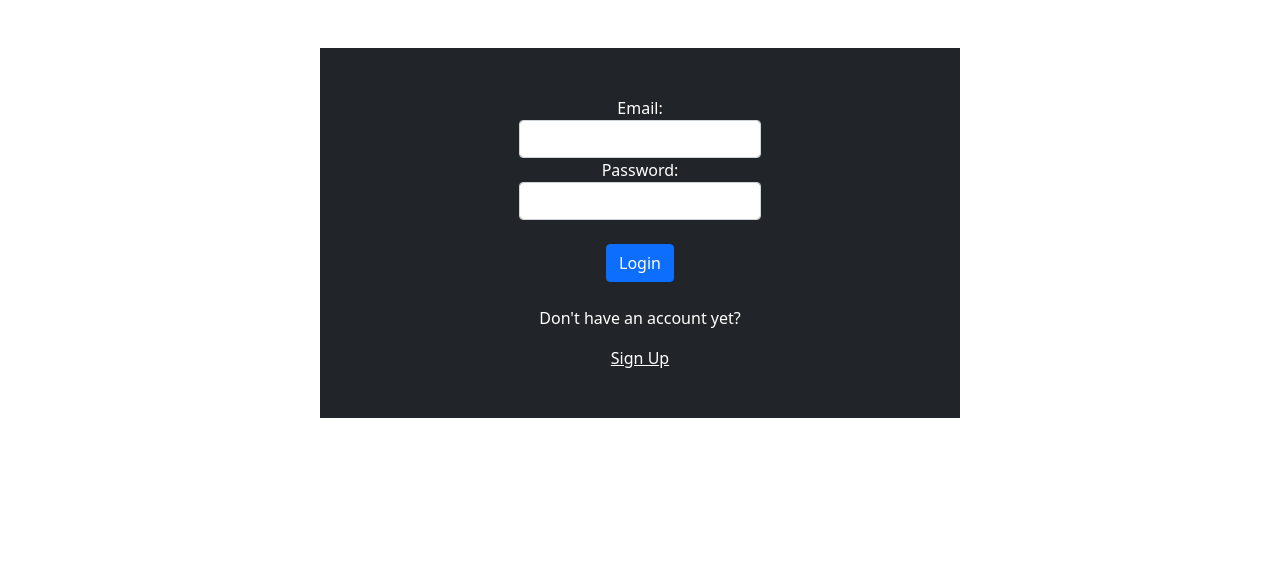
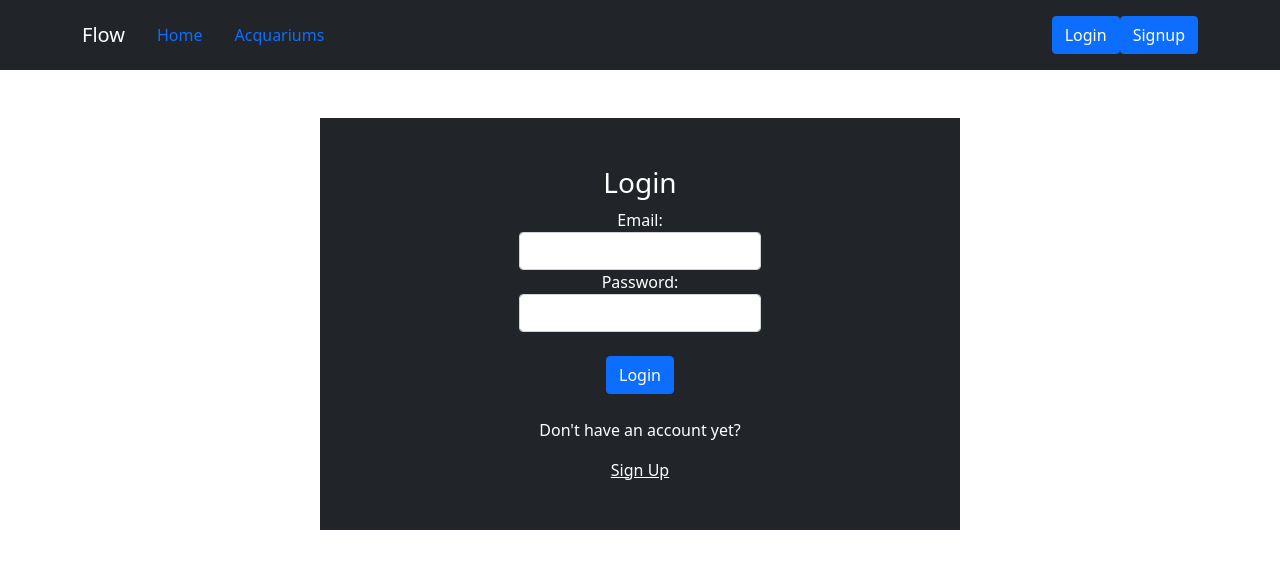
Before and after one commit to elisa-mamolo/flow-client, a React (Create React App) app: page /login in a window 1280 px wide. Shown: the top 568 px of the page. Built offline with nearby package versions, Linux system fonts and the light colour scheme.

Commit message:
title + navbra for login page

```diff
--- a/src/pages/LoginPage.js
+++ b/src/pages/LoginPage.js
@@ -45,10 +45,12 @@ function LoginPage(props) {
 
   return (
     <div>
+      <NavBarComponent></NavBarComponent>
       <div className="LoginPage mt-5">
         <div className="container h-100 w-50 ">
           <div className="row d-flex justify-content-center bg-dark ">
             <div className="col-12 col-md-8 col-lg-6 col-xl-5 text-white pt-5 pb-5">
+              <h3>Login</h3>
               <Form onSubmit={handleLoginSubmit}>
                 <div className="form-group">
                   <label>Email:</label>
```
